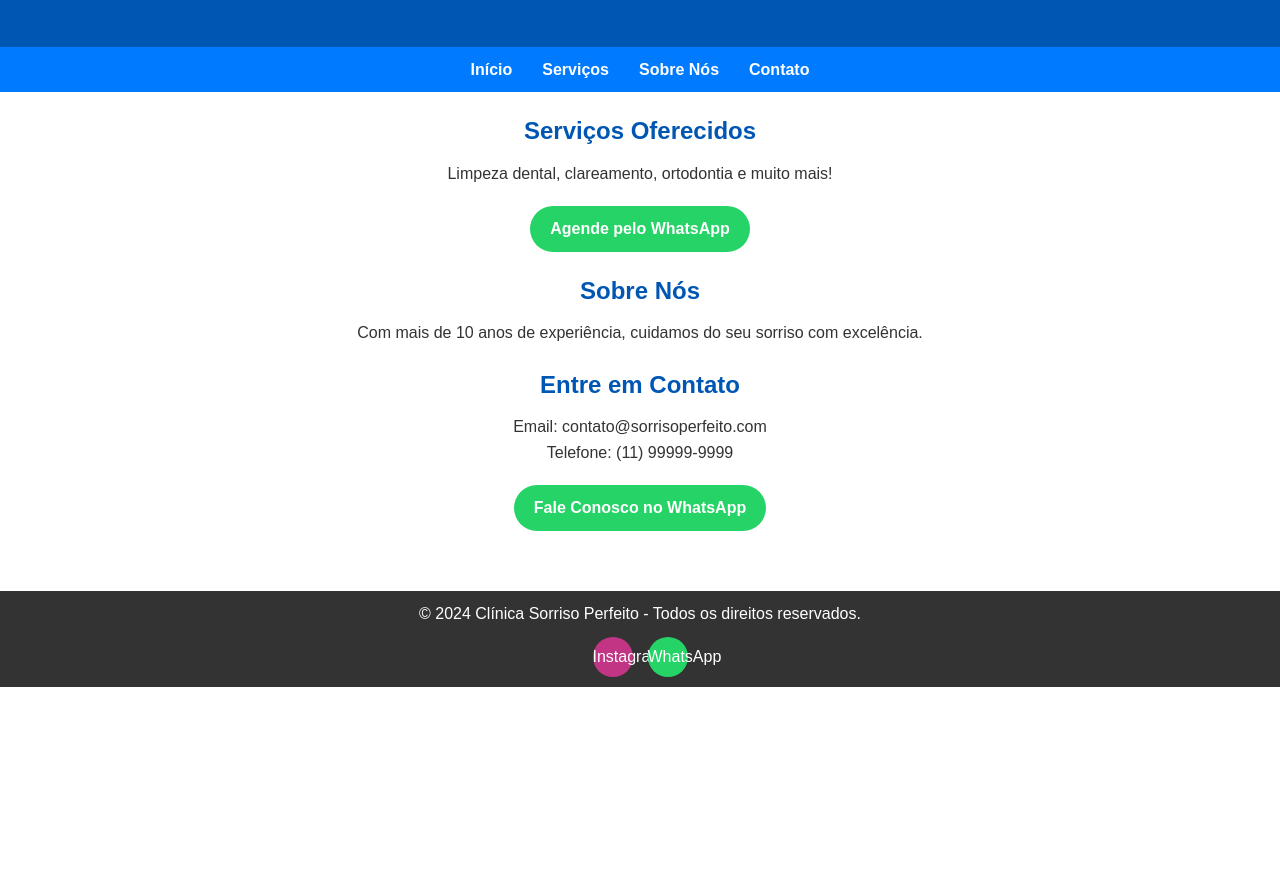
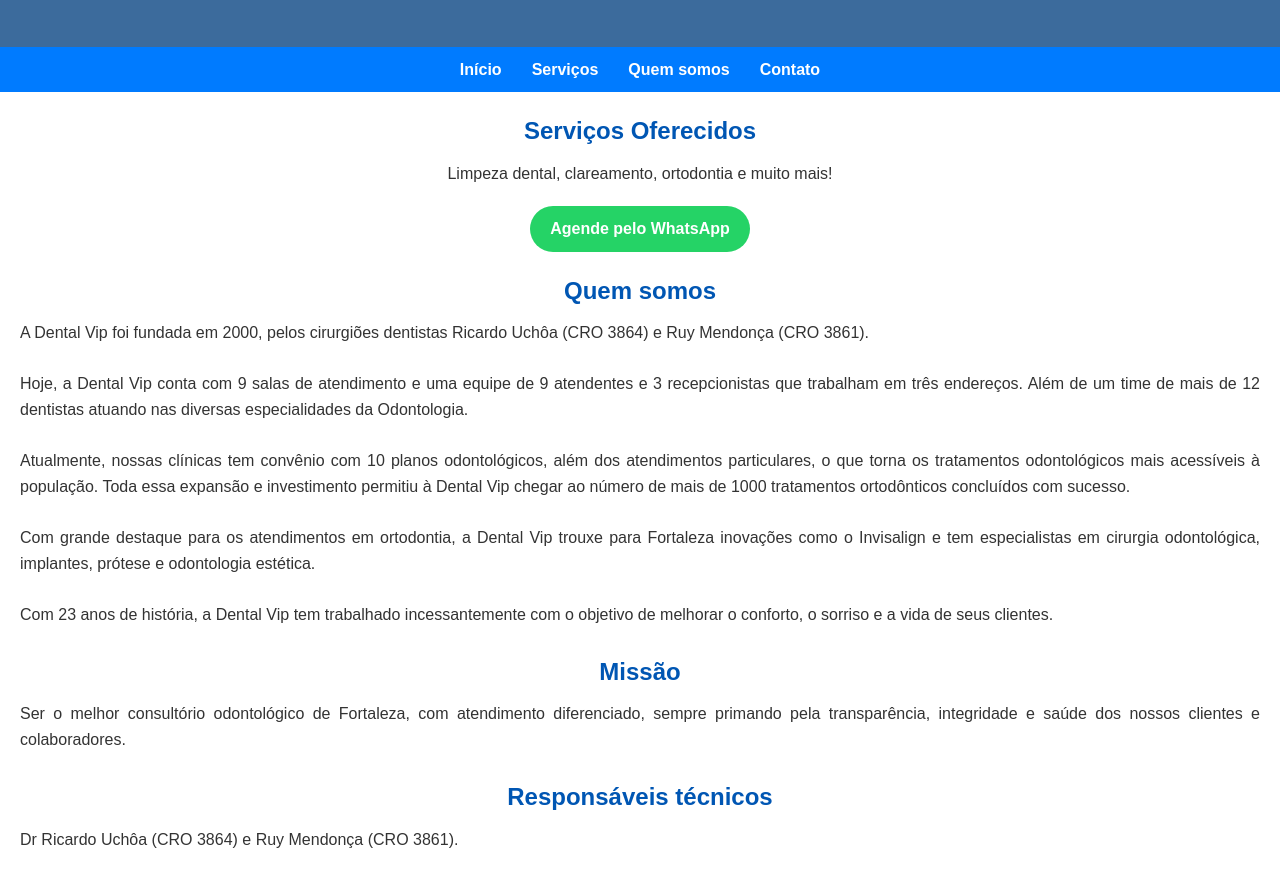
Before and after one commit to del-iron/odonto, a plain HTML site: page index.html in a window 1280 px wide. Shown: the part 148-1023 px from the top of the page. Before the commit the page ends 835 px from the top, so only its background shows below. Drawn offline with Linux system fonts and the light colour scheme.

Commit message:
quem somos

```diff
--- a/index.html
+++ b/index.html
@@ -18,7 +18,7 @@
     <ul>
       <li><a href="#home">Início</a></li>
       <li><a href="#services">Serviços</a></li>
-      <li><a href="#about">Sobre Nós</a></li>
+      <li><a href="#about">Quem somos</a></li>
       <li><a href="#contact">Contato</a></li>
     </ul>
   </nav>
@@ -34,8 +34,26 @@
       </a>
     </section>
     <section id="about">
-      <h2>Sobre Nós</h2>
-      <p>Com mais de 10 anos de experiência, cuidamos do seu sorriso com excelência.</p>
+      <h2>Quem somos</h2>
+      <p>A Dental Vip foi fundada em 2000, pelos cirurgiões dentistas Ricardo Uchôa (CRO 3864) e Ruy Mendonça (CRO 3861).</p> <br>
+
+        <p>Hoje, a Dental Vip conta com 9 salas de atendimento e uma equipe de 9 atendentes e 3 recepcionistas que trabalham em três endereços.  Além de um time de mais de 12 dentistas atuando nas diversas especialidades da Odontologia.</p><br>
+
+        <p>Atualmente, nossas clínicas tem convênio com 10 planos odontológicos, além dos atendimentos particulares, o que torna os tratamentos odontológicos mais acessíveis à população. Toda essa expansão e investimento permitiu à Dental Vip chegar ao número de mais de 1000 tratamentos ortodônticos concluídos com sucesso.</p><br>
+
+        <p>Com grande destaque para os atendimentos em ortodontia, a Dental Vip trouxe para Fortaleza inovações como o Invisalign e tem especialistas em cirurgia odontológica, implantes, prótese e odontologia estética.</p><br>
+
+        <p>Com 23 anos de história,  a Dental Vip tem trabalhado incessantemente com o objetivo de melhorar o conforto, o sorriso e a vida de seus clientes.</p><br>
+
+        <h2>Missão</h2>
+
+        <p>Ser o melhor consultório odontológico de Fortaleza, com atendimento diferenciado, sempre primando pela transparência, integridade e saúde dos nossos clientes e colaboradores.</p><br>
+
+        <h2>Responsáveis técnicos</h2>
+
+        <p>Dr Ricardo Uchôa (CRO 3864) e Ruy Mendonça (CRO 3861).</p><br>
+
+        <p>Ambos formados  pela Universidade Federal do Ceará ( UFC), desde a formação acadêmica sempre procuraram se aperfeiçoar em diversas áreas da odontologia, englobando especializações como Ortodontia, Prótese, Implante, Endodontia, dentre outras. Nesse contexto, conseguem proporcionar uma reabilitação geral para seus pacientes, desde a cirurgia à estética final. Já são milhares de pacientes atendidos e satisfeitos com o resultado. Devido a grande procura, o número de salas e dentistas nas clínicas foi aumentando gradativamente para proporcionar excelência no nosso atendimento.</p>
     </section>
     <section id="contact">
       <h2>Entre em Contato</h2>
--- a/styles.css
+++ b/styles.css
@@ -13,7 +13,7 @@
 
   /* Banner */
   .banner {
-    background: #0056b3;
+    background: #3c6b9c;
     color: white;
     text-align: center;
     padding: 50px 20px;
@@ -77,6 +77,11 @@
     text-align: center;
   }
 
+  /* Justificar texto da seção "Sobre Nós" */
+  section#about p {
+    text-align: justify;
+  }
+
   section {
     margin-bottom: 20px;
   }
```
